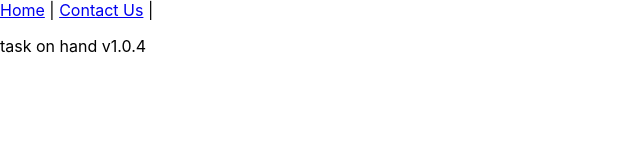
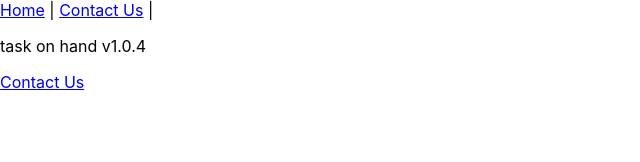
Before and after one commit to Gangsteroflove-arch/demo-react-app-v02, a React (Create React App) app in the folder react-app-v02/: page /#/ in a window 1280 px wide. Shown: the top 162 px of the page, without its empty margins (0-640 px from the left). Built offline with nearby package versions, Linux system fonts and the light colour scheme.

Commit message:
update react demo app 2

```diff
--- a/react-app-v02/src/components/Home.js
+++ b/react-app-v02/src/components/Home.js
@@ -6,7 +6,7 @@ function Home() {
       <p>task on hand v1.0.4</p>
       <p></p>
 
-      <Link to="/Contact Us"></Link>
+      <Link to="/contactus">Contact Us</Link>
       </>
     );
   }
```
